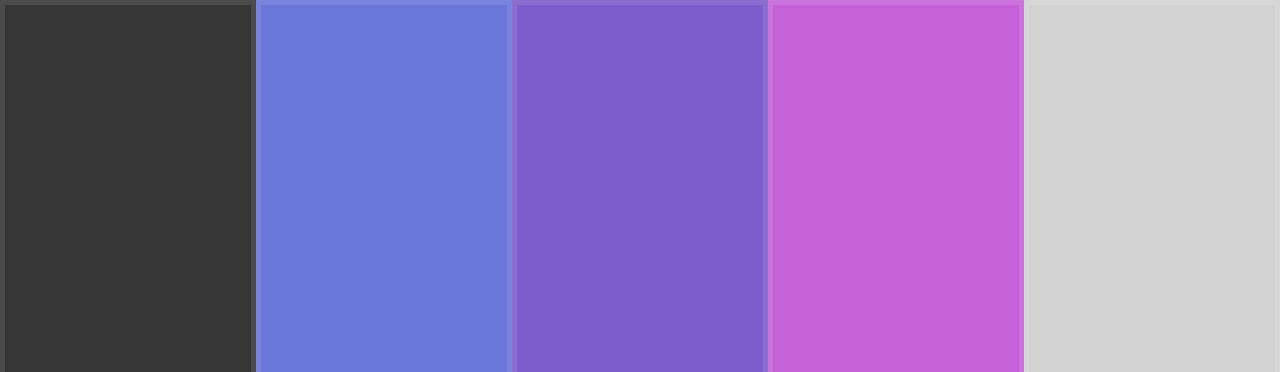
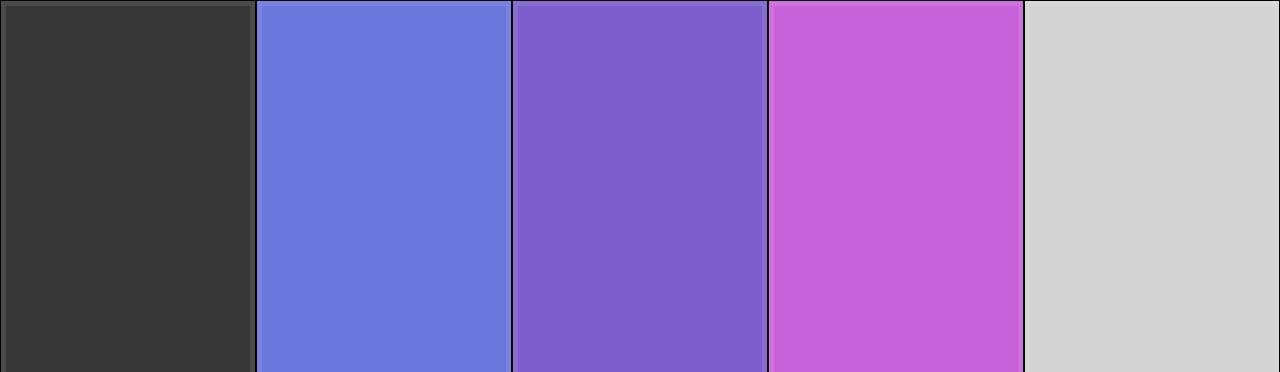
Before and after one commit to BuddhaTheChef/vanilla-styling, a plain HTML site: page public/index.html in a window 1280 px wide. Shown: the top 372 px of the page. Drawn offline with Linux system fonts and the light colour scheme.

Commit message:
styled panels

```diff
--- a/public/index.html
+++ b/public/index.html
@@ -51,22 +51,27 @@
     .panel1 {
       /* background-image:url(https://source.unsplash.com/gYl-UtwNg_I/1500x1500) */
       background: rgba(33,33,33,0.9);
+      border: solid black 1px;
      }
     .panel2 {
       /* background-image:url(https://source.unsplash.com/rFKUFzjPYiQ/1500x1500) */
       background: rgba(45, 61, 204, 0.7);
+      border: solid black 1px;
      }
     .panel3 {
       /* background-image:url(https://images.unsplash.com/photo-1465188162913-8fb5709d6d57?ixlib=rb-0.3.5&q=80&fm=jpg&crop=faces&cs=tinysrgb&w=1500&h=1500&fit=crop&s=967e8a713a4e395260793fc8c802901d) */
       background: rgba(68, 27, 182, 0.7);
+      border: solid black 1px;
      }
     .panel4 {
       /* background-image:url(https://source.unsplash.com/ITjiVXcwVng/1500x1500) */
       background: rgba(173, 32, 201, 0.7);
+      border: solid black 1px;
      }
     .panel5 {
       /* background-image:url(https://source.unsplash.com/3MNzGlQM7qs/1500x1500) */
       background: rgba(206, 206, 206, 0.9);
+      border: solid black 1px;
      }
 
     /* Flex Children */
```
